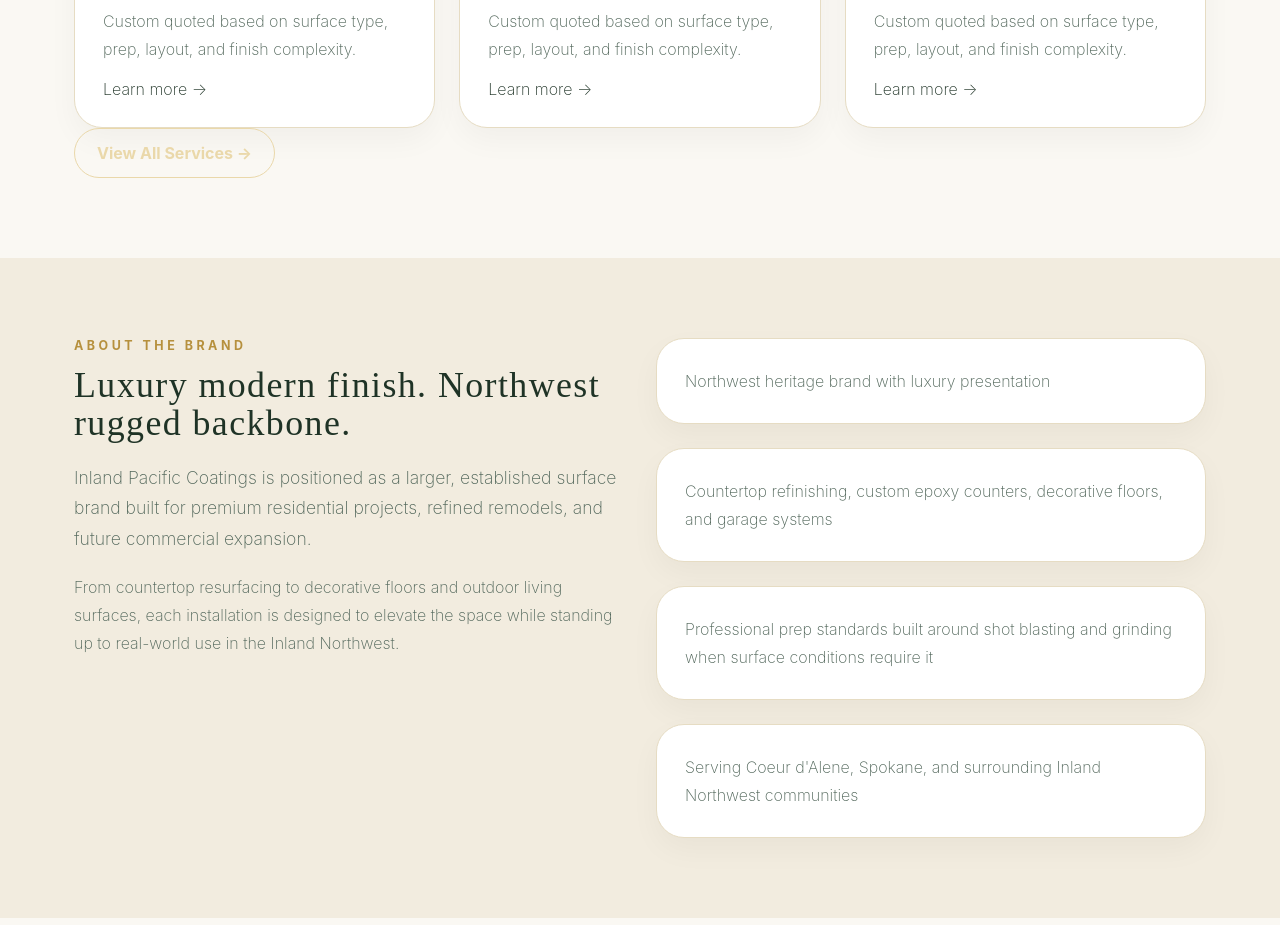
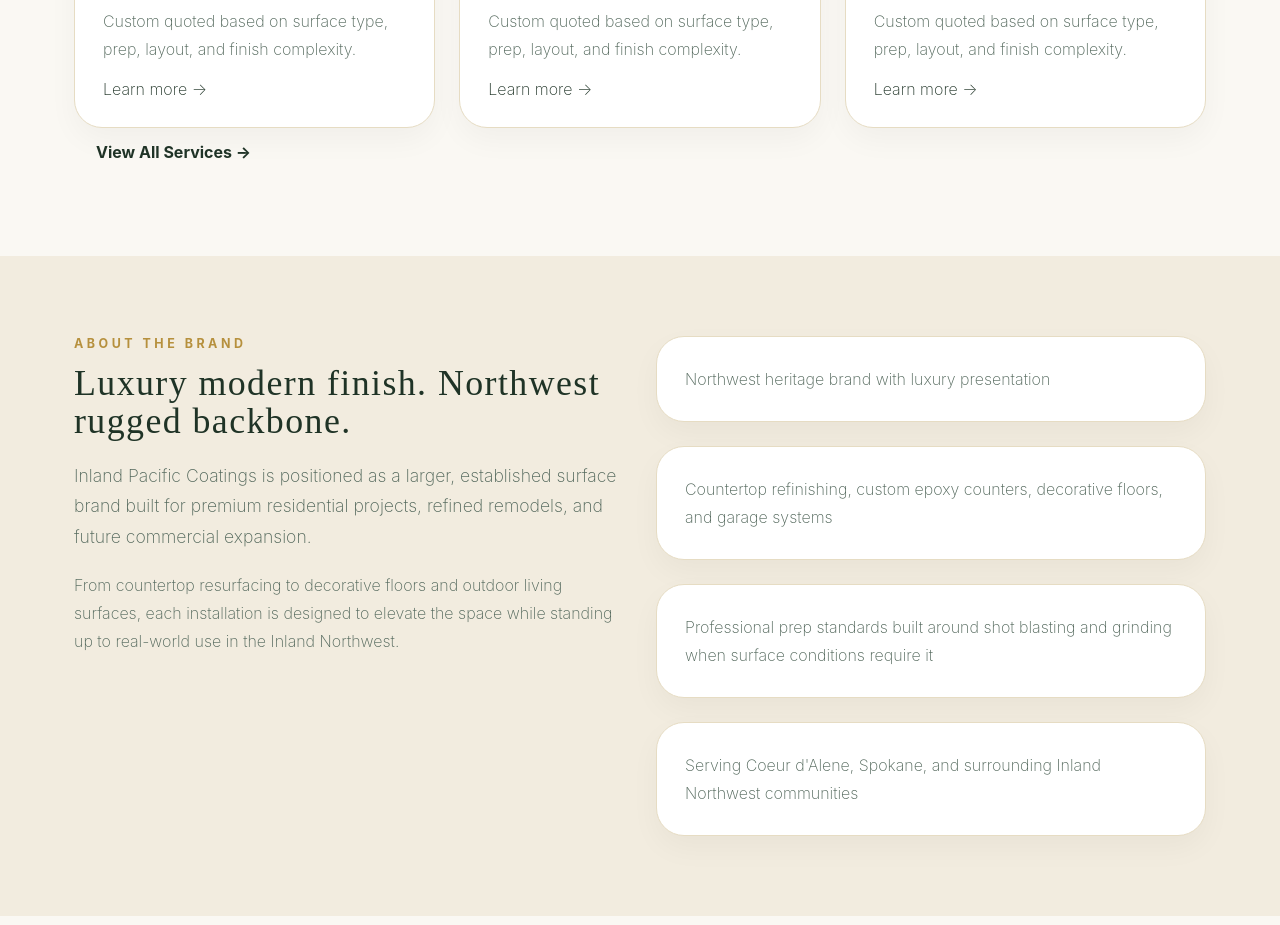
Before and after one commit to Kray93/Inland-Pacific-Coatings, a Next.js app: page / in a window 1280 px wide. Shown: the part 2100-3025 px from the top of the page. Built offline with nearby package versions, Linux system fonts and the light colour scheme; a web font is replaced by a local one.

Commit message:
Update page.tsx

```diff
--- a/app/page.tsx
+++ b/app/page.tsx
@@ -174,7 +174,7 @@
           </div>
 
          <div className="services-button-row">
-           <Link href="/services" className="btn btn-secondary services-view-all">
+           <Link href="/services" className="btn services-view-all">
              View All Services →
            </Link>
          </div>
```
